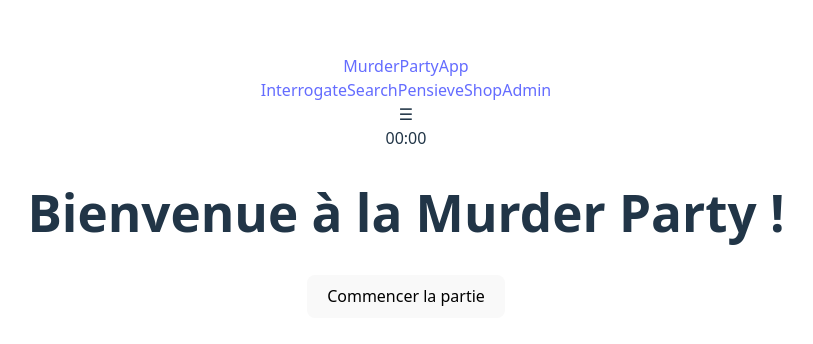
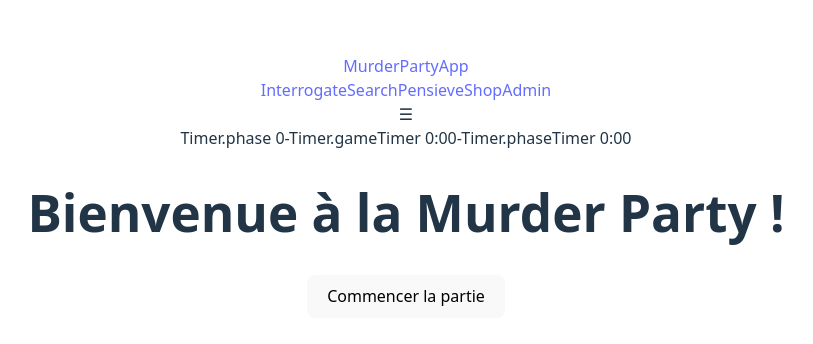
Before and after one commit to Maugrey/murder-party-app2, a React (Vite) app: page / in a window 1280 px wide. Shown: the part 214-558 px from the top of the page, without its empty margins (234-1047 px from the left). Built offline with nearby package versions, Linux system fonts and the light colour scheme.

Commit message:
Display of phase and elapsed times

```diff
--- a/src/components/Timer.tsx
+++ b/src/components/Timer.tsx
@@ -1,5 +1,6 @@
 import { useEffect, useState } from 'react';
 import { useGlobalStore } from '../stores/globalStore';
+import { useTranslation } from 'react-i18next';
 
 function formatTime(ms: number) {
   const totalSeconds = Math.floor(ms / 1000);
@@ -9,7 +10,10 @@ function formatTime(ms: number) {
 }
 
 const Timer = () => {
+  const { t } = useTranslation();
+  const currentPhase = useGlobalStore((s) => s.currentPhase);
   const gameStartTime = useGlobalStore((s) => s.gameStartTime);
+  const phaseStartTime = useGlobalStore((s) => s.phaseStartTime);
   const [now, setNow] = useState(Date.now());
 
   useEffect(() => {
@@ -17,9 +21,18 @@ const Timer = () => {
     return () => clearInterval(interval);
   }, []);
 
-  if (!gameStartTime) return <span className="text-gray-400">00:00</span>;
-  const elapsed = now - gameStartTime;
-  return <span className="font-mono text-sm">{formatTime(elapsed)}</span>;
+  const elapsedGame = gameStartTime ? now - gameStartTime : 0;
+  const elapsedPhase = phaseStartTime ? now - phaseStartTime : 0;
+
+  return (
+    <div className="flex flex-col md:flex-row gap-1 md:gap-4 items-center text-xs md:text-sm">
+      <span className="font-semibold">{t('Timer.phase')} { currentPhase }</span>
+      -
+      <span>{t('Timer.gameTimer')} <span className="font-mono">{formatTime(elapsedGame)}</span></span>
+      -
+      <span>{t('Timer.phaseTimer')} <span className="font-mono">{formatTime(elapsedPhase)}</span></span>
+    </div>
+  );
 };
 
 export default Timer;
```
